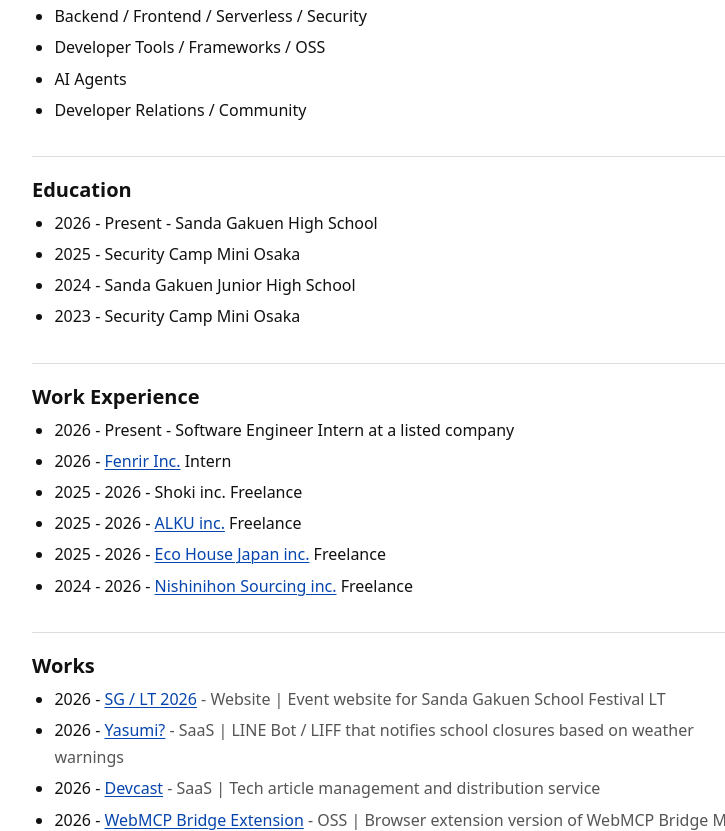
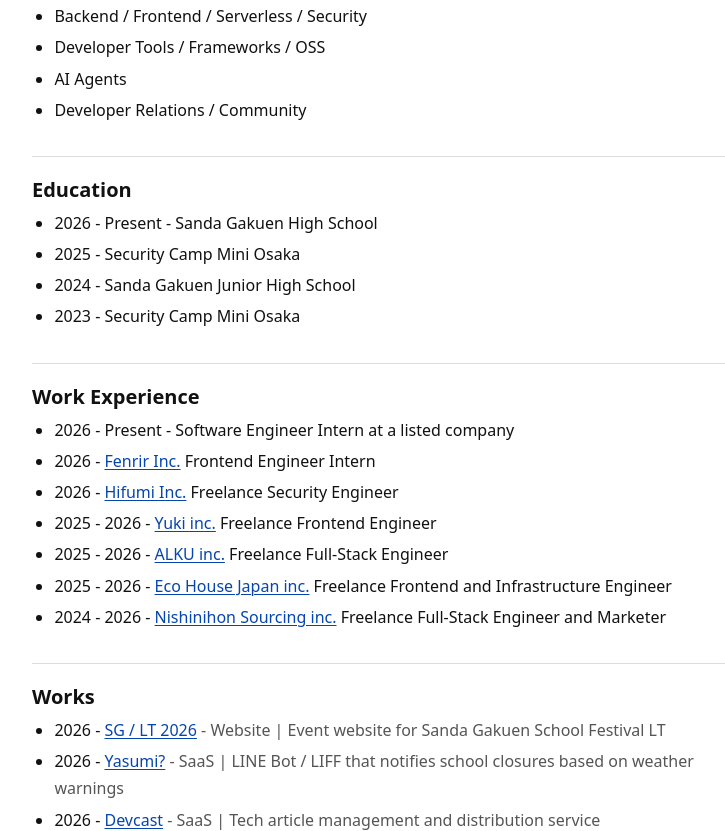
Before and after one commit to tanahiro2010/portfolio, an Astro site: page / in a window 1280 px wide. Shown: the part 444-1275 px from the top of the page, without its empty margins (248-973 px from the left). Built offline with nearby package versions, Linux system fonts and the light colour scheme; Astro itself is replaced by a stand-in of ours.

Commit message:
docs: Update work experience section with detailed roles and companies

```diff
--- a/src/data/home.md
+++ b/src/data/home.md
@@ -30,11 +30,12 @@
 ## Work Experience
 
 - 2026 - Present - Software Engineer Intern at a listed company
-- 2026 - [Fenrir Inc.](https://fenrir-inc.com/) Intern
-- 2025 - 2026 - Shoki inc. Freelance
-- 2025 - 2026 - [ALKU inc.](https://alku-inc.jp/) Freelance
-- 2025 - 2026 - [Eco House Japan inc.](https://ecohouse-j.com/) Freelance
-- 2024 - 2026 - [Nishinihon Sourcing inc.](https://www.nishinihon-sourcing.com/) Freelance
+- 2026 - [Fenrir Inc.](https://fenrir-inc.com/) Frontend Engineer Intern
+- 2026 - [Hifumi Inc.](https://hifumi-inc.com/) Freelance Security Engineer
+- 2025 - 2026 - [Yuki inc.](https://omotenasii.com/company/) Freelance Frontend Engineer
+- 2025 - 2026 - [ALKU inc.](https://alku-inc.jp/) Freelance Full-Stack Engineer
+- 2025 - 2026 - [Eco House Japan inc.](https://ecohouse-j.com/) Freelance Frontend and Infrastructure Engineer
+- 2024 - 2026 - [Nishinihon Sourcing inc.](https://www.nishinihon-sourcing.com/) Freelance Full-Stack Engineer and Marketer
 
 ## Works
 
```
